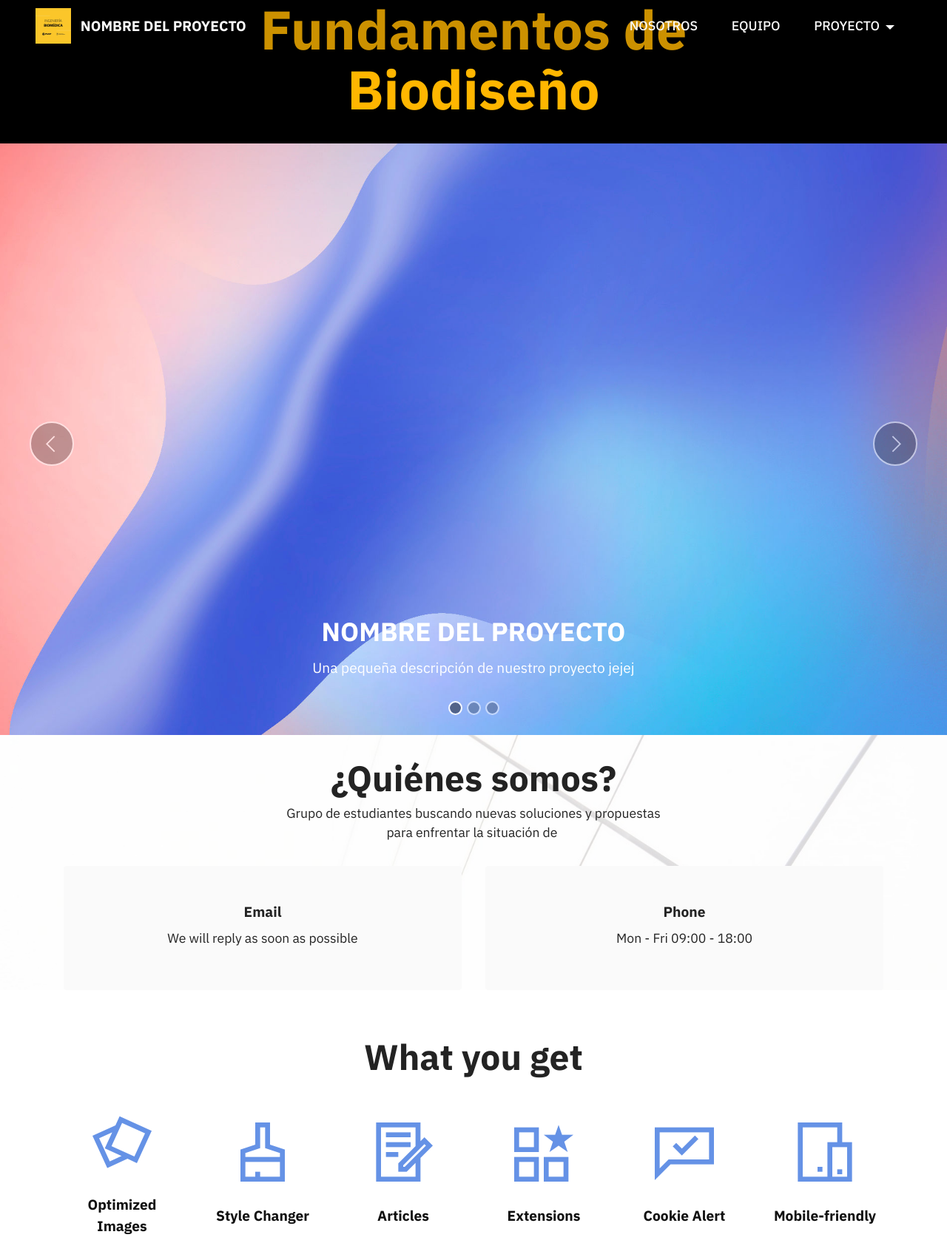
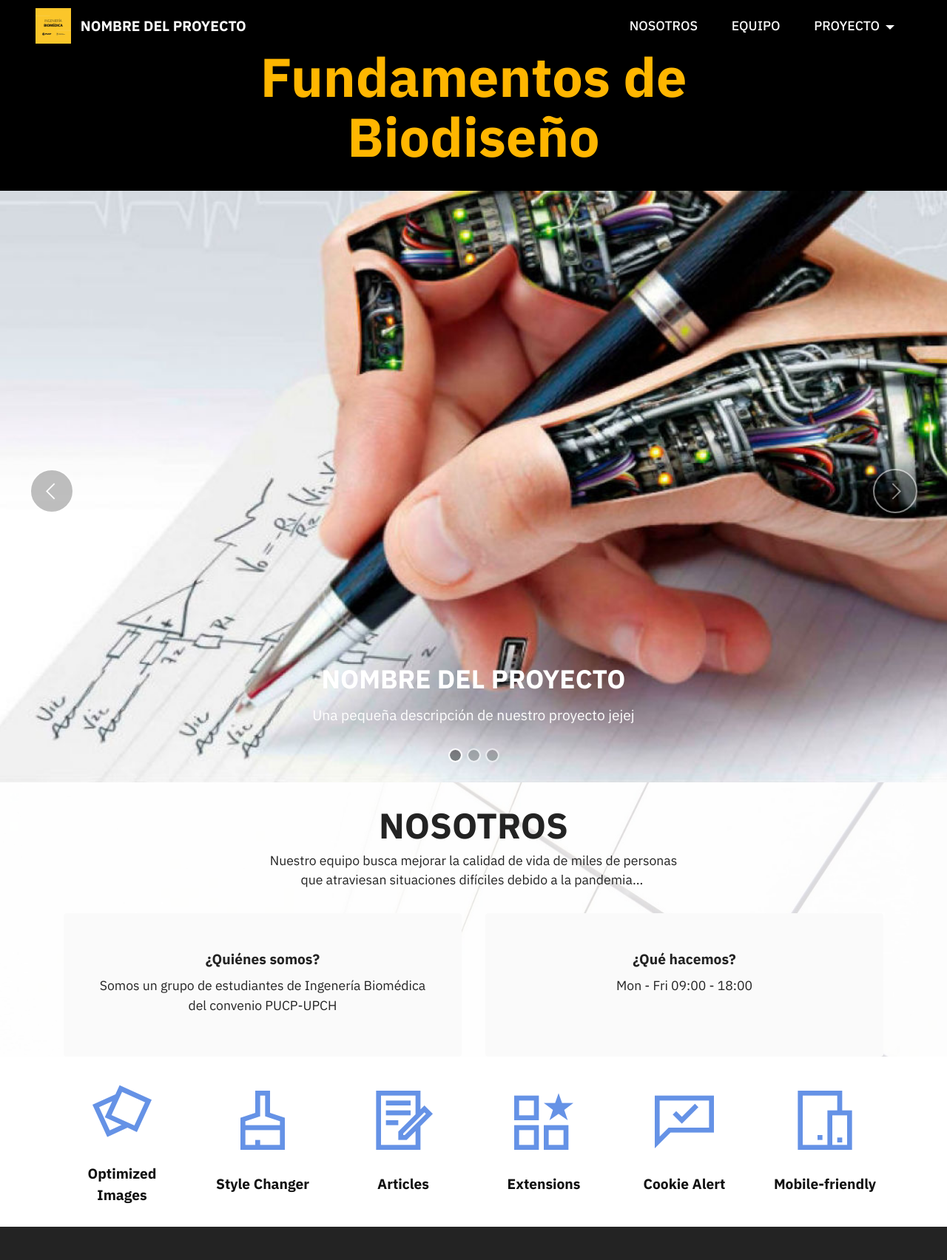
Before and after one commit to equipo07/Entregable05, a plain HTML site: page index.html in a window 1280 px wide. Shown: the top 1704 px of the page at 74% size. Drawn offline with Linux system fonts and the light colour scheme; files whose address does not match are found by name.

Commit message:
create github pages

```diff
--- a/assets/mobirise/css/mbr-additional.css
+++ b/assets/mobirise/css/mbr-additional.css
@@ -1080,7 +1080,7 @@ a {
   }
 }
 .cid-s9IVWaN2ka {
-  padding-top: 0rem;
+  padding-top: 4rem;
   padding-bottom: 0rem;
   background-color: #000000;
 }
@@ -1223,9 +1223,12 @@ a {
     padding: 3rem 1rem;
   }
 }
+.cid-s9JnUMItsS .mbr-text {
+  text-align: center;
+}
 .cid-s9JlU2Ln95 {
-  padding-top: 4rem;
-  padding-bottom: 4rem;
+  padding-top: 1rem;
+  padding-bottom: 0rem;
   background-color: #ffffff;
 }
 .cid-s9JlU2Ln95 .card-box {
--- a/index.html
+++ b/index.html
@@ -51,7 +51,7 @@
                 <ul class="navbar-nav nav-dropdown nav-right" data-app-modern-menu="true"><li class="nav-item"><a class="nav-link link text-white display-4" href="https://mobiri.se">
                             NOSOTROS</a></li>
                     <li class="nav-item"><a class="nav-link link text-white display-4" href="https://mobiri.se">EQUIPO</a></li>
-                    <li class="nav-item dropdown"><a class="nav-link link text-white dropdown-toggle display-4" href="#" data-toggle="dropdown-submenu" aria-expanded="false">PROYECTO</a><div class="dropdown-menu"><a class="text-white dropdown-item display-4" href="https://mobiri.se">New Item</a><a class="text-white dropdown-item display-4" href="#">New Item</a></div></li></ul>
+                    <li class="nav-item dropdown"><a class="nav-link link text-white dropdown-toggle display-4" href="#" data-toggle="dropdown-submenu" aria-expanded="false">PROYECTO</a><div class="dropdown-menu"><a class="text-white dropdown-item display-4" href="https://mobiri.se">IDENTIFICACIÓN</a><a class="text-white dropdown-item display-4" href="#">CONCEPTUALIZACIÓN<br></a><a class="text-white dropdown-item display-4" href="#">DISEÑO Y&nbsp;<br>CONTRUCCIÓN</a></div></li></ul>
 
 
             </div>
@@ -59,7 +59,7 @@
     </nav>
 </section>
 
-<section class="engine"><a href="https://mobirise.info/i">free site creation software</a></section><section class="info1 cid-s9IVWaN2ka" id="info1-n">
+<section class="engine"><a href="https://mobirise.info/r">free bootstrap templates</a></section><section class="info1 cid-s9IVWaN2ka" id="info1-n">
 
 
     <div class="align-center container">
@@ -75,16 +75,16 @@
 
 <section class="slider1 cid-s9Jquv78IF mbr-fullscreen" id="slider1-y">
 
-    <div class="carousel slide" id="s9JrjHnkgc" data-interval="5000">
+    <div class="carousel slide" id="s9Jth3xXMU" data-interval="5000">
         <ol class="carousel-indicators">
-            <li data-slide-to="0" class="active" data-target="#s9JrjHnkgc"></li>
-            <li data-slide-to="1" data-target="#s9JrjHnkgc"></li>
-            <li data-slide-to="2" data-target="#s9JrjHnkgc"></li>
+            <li data-slide-to="0" class="active" data-target="#s9Jth3xXMU"></li>
+            <li data-slide-to="1" data-target="#s9Jth3xXMU"></li>
+            <li data-slide-to="2" data-target="#s9Jth3xXMU"></li>
         </ol>
         <div class="carousel-inner">
             <div class="carousel-item slider-image item active">
                 <div class="item-wrapper">
-                    <img class="d-block w-100" src="assets/images/background3.jpg">
+                    <img class="d-block w-100" src="assets/images/gg1-1218x639.jpg">
 
                     <div class="carousel-caption">
                         <h5 class="mbr-section-subtitle mbr-fonts-style display-5">
@@ -116,11 +116,11 @@
                 </div>
             </div>
         </div>
-        <a class="carousel-control carousel-control-prev" role="button" data-slide="prev" href="#s9JrjHnkgc">
+        <a class="carousel-control carousel-control-prev" role="button" data-slide="prev" href="#s9Jth3xXMU">
             <span class="mobi-mbri mobi-mbri-arrow-prev" aria-hidden="true"></span>
             <span class="sr-only">Previous</span>
         </a>
-        <a class="carousel-control carousel-control-next" role="button" data-slide="next" href="#s9JrjHnkgc">
+        <a class="carousel-control carousel-control-next" role="button" data-slide="next" href="#s9Jth3xXMU">
             <span class="mobi-mbri mobi-mbri-arrow-next" aria-hidden="true"></span>
             <span class="sr-only">Next</span>
         </a>
@@ -136,8 +136,8 @@
     <div class="container">
         <div class="mbr-section-head">
             <h3 class="mbr-section-title mbr-fonts-style align-center mb-0 display-2">
-                <strong>¿Quiénes somos?</strong></h3>
-            <h4 class="mbr-section-subtitle mbr-fonts-style align-center mb-0 mt-2 display-4">Grupo de estudiantes buscando nuevas soluciones y propuestas<br>para enfrentar la situación de&nbsp;</h4>
+                <strong>NOSOTROS</strong></h3>
+            <h4 class="mbr-section-subtitle mbr-fonts-style align-center mb-0 mt-2 display-4">Nuestro equipo busca mejorar la calidad de vida de miles de personas<br>que atraviesan situaciones difíciles debido a la pandemia...&nbsp;</h4>
         </div>
         <div class="row justify-content-center mt-4">
             <div class="card col-12 col-lg-6">
@@ -146,11 +146,9 @@
                         <div class="image-wrapper">
 
                         </div>
-                        <h4 class="card-title mbr-fonts-style mb-2 display-7">
-                            <strong>Email</strong>
-                        </h4>
+                        <h4 class="card-title mbr-fonts-style mb-2 display-7"><strong>¿Quiénes somos?</strong></h4>
                         <p class="mbr-text mbr-fonts-style mb-2 display-4">
-                            We will reply as soon as possible</p>
+                            Somos un grupo de estudiantes de Ingenería Biomédica<br>del convenio PUCP-UPCH</p>
 
                     </div>
                 </div>
@@ -162,8 +160,7 @@
 
                         </div>
                         <h4 class="card-title mbr-fonts-style align-center mb-2 display-7">
-                            <strong>Phone</strong>
-                        </h4>
+                            <strong>¿Qué hacemos?</strong></h4>
                         <p class="mbr-text mbr-fonts-style mb-2 display-4">
                             Mon - Fri 09:00 - 18:00</p>
 
@@ -180,9 +177,7 @@
 
     <div class="container">
         <div class="row">
-            <div class="col-12">
-                <h3 class="mbr-section-title align-center mb-4 mbr-fonts-style display-2"><strong>What you get</strong></h3>
-            </div>
+
             <div class="card col-12 col-md-4 col-lg-2 p-3">
                 <div class="card-wrapper">
                     <div class="card-box align-center">
```
Also changed, not shown: assets/images/gg1-1218x639.jpg (added), 1 other file.
